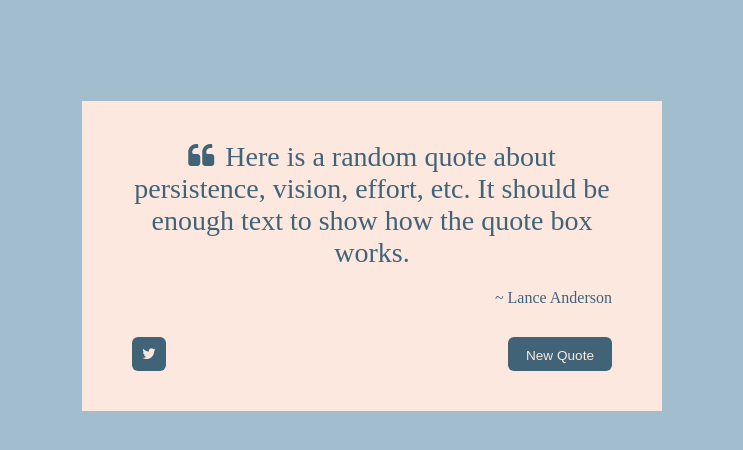
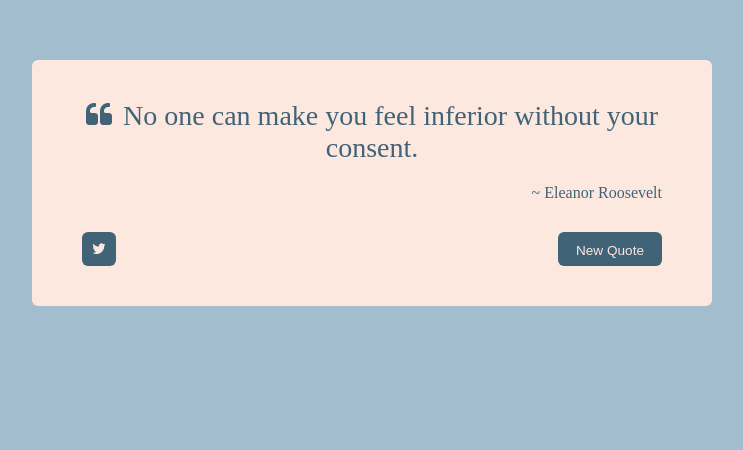
Before and after one commit to rootdown001/quote-generator, a React (Create React App) app: page / in a window 1280 px wide. Shown: the part 144-594 px from the top of the page, without its empty margins (268-1011 px from the left). Built offline with nearby package versions, Linux system fonts and the light colour scheme.

Commit message:
Edit - Edit final format Run - Run build

```diff
--- a/public/index.html
+++ b/public/index.html
@@ -7,6 +7,7 @@
       rel="stylesheet"
       href="https://maxcdn.bootstrapcdn.com/font-awesome/4.3.0/css/font-awesome.min.css"
     />
+    <script src="https://cdn.freecodecamp.org/testable-projects-fcc/v1/bundle.js"></script>
     <meta name="viewport" content="width=device-width, initial-scale=1" />
     <meta name="theme-color" content="#000000" />
     <meta
--- a/src/components/App.js
+++ b/src/components/App.js
@@ -1,11 +1,26 @@
+import React, { useState } from 'react';
+
 import '../css/App.css';
 import QuoteBox from './QuoteBox';
 
 
 function App() {
+
+  function randomIndex() {
+    return Math.floor(Math.random() * quoteList.length)
+  }
+
+  const [ quoteObject, setQuoteObject ]= useState(quoteList[randomIndex()])
+  console.log(quoteObject)
+
+   function handleNewQuote() {
+    const newQuote = quoteList[randomIndex()]
+    setQuoteObject(newQuote)
+   }
+
   return (
     <div>
-      <QuoteBox />
+      <QuoteBox quoteObject={quoteObject} handleNewQuote={handleNewQuote}/>
     </div>
   );
 }
--- a/src/components/QuoteBox.js
+++ b/src/components/QuoteBox.js
@@ -1,17 +1,17 @@
 import React from 'react'
 
-export default function QuoteBox() {
+export default function QuoteBox({quoteObject, handleNewQuote}) {
   return (
     <div className="boxHolder">
         <div id="quote-box">
             <div className="quote-text">
-            <i class="fa fa-quote-left"> </i><span id="text">Here is a random quote about persistence, vision, effort, etc. It should be enough text to show how the quote box works.</span>
+            <i class="fa fa-quote-left"> </i><span id="text">{quoteObject.quote}</span>
             </div>
-            <div className="quote-author">~ <span id="author">Lance Anderson</span>
+            <div className="quote-author">~ <span id="author">{quoteObject.author}</span>
             </div>
             <div className="button-row">
-                <button className="btn" id="tweet-quote" ><a href="https://twitter.com/intent/tweet"><i class="fa fa-twitter"></i></a></button>
-                <button className="btn" id="new-quote">New Quote</button>
+                <button className="btn" id="tweet-quote" ><a href="https://twitter.com/intent/tweet" target="_top"><i class="fa fa-twitter"></i></a></button>
+                <button className="btn" id="new-quote" onClick={() => handleNewQuote()} >New Quote</button>
             </div>
         </div>
     </div>
--- a/src/css/App.css
+++ b/src/css/App.css
@@ -17,22 +17,24 @@ body {
   background-color: hsl(202, 30%, 72%);
   display: flex;
   justify-content: center;
-  align-items: center;
-  height: 100vh;
+
+  min-height: 100vh;
 }
 
 #quote-box {
+  margin-top: 30%;
   position: relative;
-  width: 480px;
+  width: 580px;
   padding: 40px 50px;
   display: table;
   background-color: #fce8df;
   color: hsl(202, 30%, 36%);
+  border-radius: 6px;
 }
 
 #quote-box .quote-text {
   text-align: center;
-  width: 480px;
+  width: 580px;
   height: auto;
   clear: both;
   font-size: 1.75em;
@@ -45,7 +47,7 @@ body {
 }
 
 #quote-box .quote-author {
-  width: 480px;
+  width: 580px;
   height: auto;
   clear: both;
   padding-top: 20px;
@@ -54,7 +56,7 @@ body {
 }
 
 #quote-box .button-row {
-  width: 480px;
+  width: 580px;
   margin: auto;
   display: block;
 }
```
